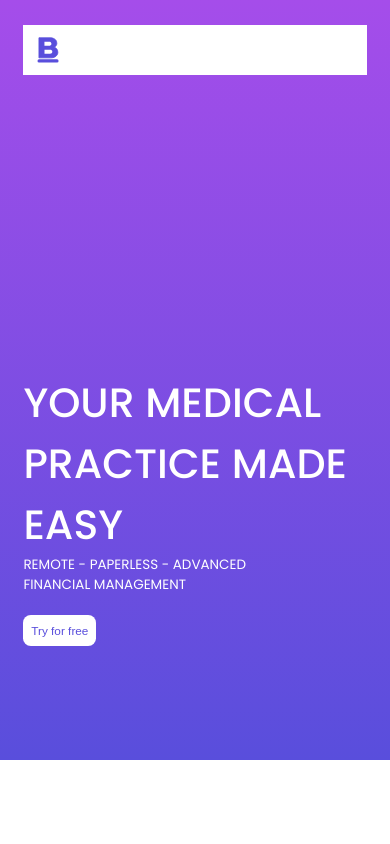
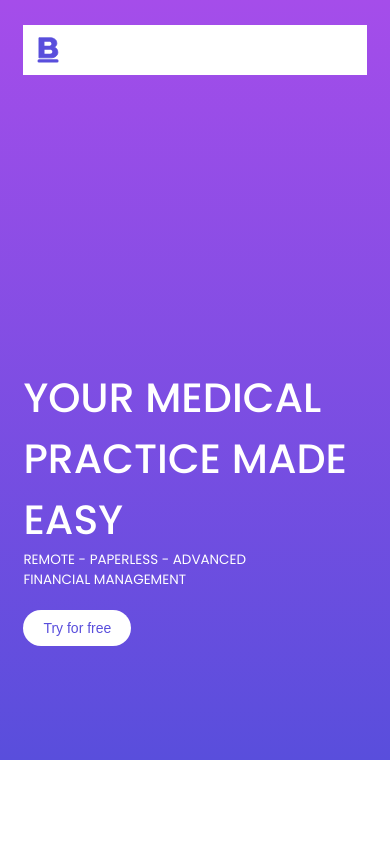
Before and after one commit to Lovethrech/BLOOM-Chel, a Vue app: page / in a window 390 px wide. Shown: the top 844 px of the page. Built offline with nearby package versions, Linux system fonts and the light colour scheme; some icons are missing.

Commit message:
...working on home-about section component.

```diff
--- a/src/assets/main.css
+++ b/src/assets/main.css
@@ -25,3 +25,10 @@ img{
   transform: scaleX(0.96);
   transition: all .4s;
 }
+@media screen and (max-width:900px) {
+  .try-for-free-btn{
+    font-size: 14px;
+    padding:10px 20px;
+    border-radius: 20px;
+  }
+}
```
